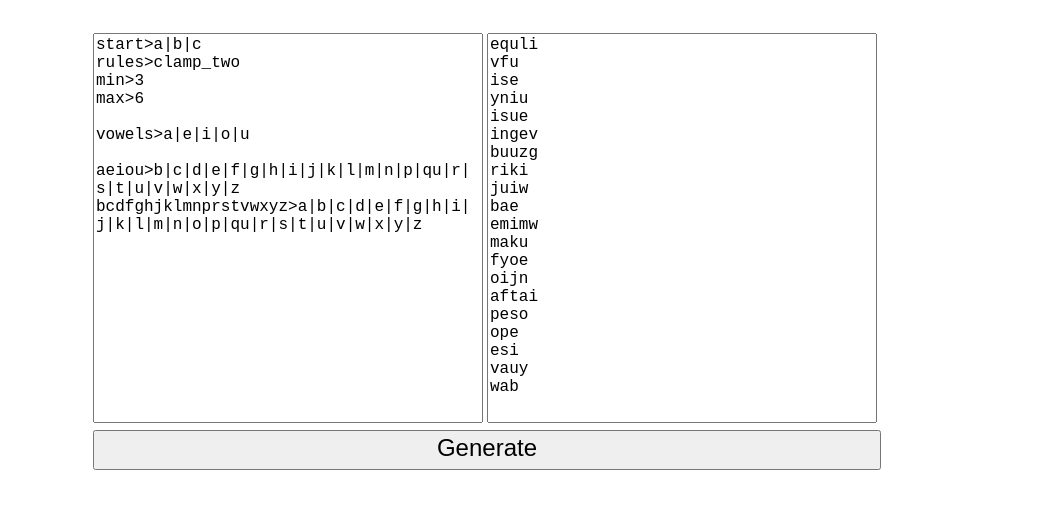
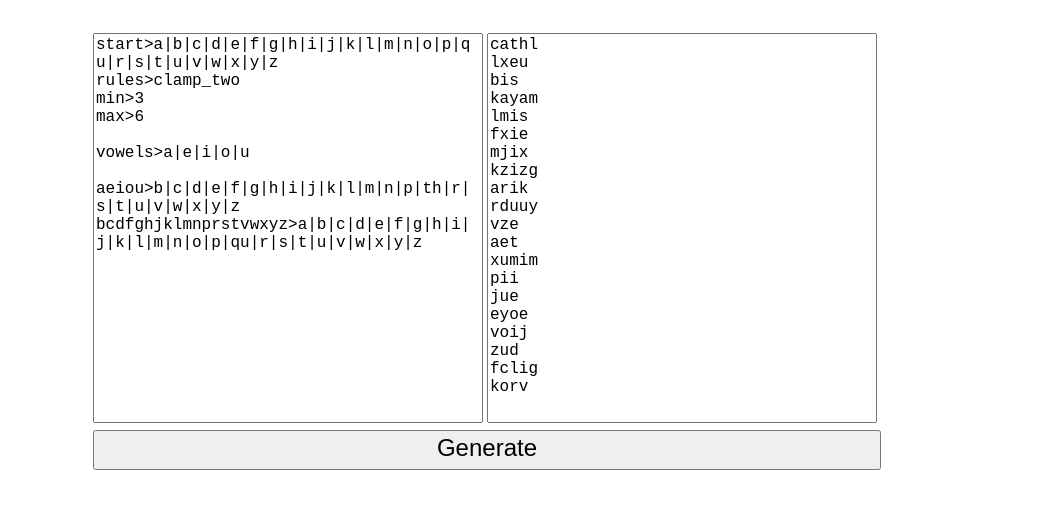
Before and after one commit to Oneo64/Word-Generator, a plain HTML site: page index.html in a window 1280 px wide. Both pictures are taken after a click on the button "Generate". Shown: the part 55-564 px from the top of the page, without its empty margins (107-1165 px from the left). Drawn offline with Linux system fonts and the light colour scheme.

Commit message:
aaaaefdceq wqe

```diff
--- a/index.html
+++ b/index.html
@@ -41,14 +41,14 @@
 	</head>
 	<body>
 		<div class="title">Neo's word generator for your conlang!!!1!</div>
-		<textarea id="input" class="input" placeholder="input">start>a|b|c
+		<textarea id="input" class="input" placeholder="input">start>a|b|c|d|e|f|g|h|i|j|k|l|m|n|o|p|qu|r|s|t|u|v|w|x|y|z
 rules>clamp_two
 min>3
 max>6
 
 vowels>a|e|i|o|u
 
-aeiou>b|c|d|e|f|g|h|i|j|k|l|m|n|p|qu|r|s|t|u|v|w|x|y|z
+aeiou>b|c|d|e|f|g|h|i|j|k|l|m|n|p|th|r|s|t|u|v|w|x|y|z
 bcdfghjklmnprstvwxyz>a|b|c|d|e|f|g|h|i|j|k|l|m|n|o|p|qu|r|s|t|u|v|w|x|y|z</textarea>
 		<textarea id="output" class="output" readonly></textarea>
 		<input id="button0" class="button0" type="button" value="Generate" />
@@ -158,10 +158,15 @@ bcdfghjklmnprstvwxyz>a|b|c|d|e|f|g|h|i|j|k|l|m|n|o|p|qu|r|s|t|u|v|w|x|y|z</texta
 				var isVowel = random(0, 2) == 0;
 
 				for (var i = 0; i < length; i++) {
-					if (lastLetter == "") lastLetter = settings["start"][random(0, settings["start"].length)];
+					var skip = false;
 
-					if (lastLetter in settings) {
-						if (settings["rules"].indexOf("clamp_two") != -1) {
+					if (lastLetter == "") {
+						lastLetter = settings["start"][random(0, settings["start"].length)];
+						skip = true;
+					}
+
+					if (lastLetter.charAt(lastLetter.length - 1) in settings) {
+						if (settings["rules"].indexOf("clamp_two") != -1 && !skip) {
 							threshold += 1;
 
 							if (threshold == 2 || random(0, 2) == 1) {
@@ -177,14 +182,17 @@ bcdfghjklmnprstvwxyz>a|b|c|d|e|f|g|h|i|j|k|l|m|n|o|p|qu|r|s|t|u|v|w|x|y|z</texta
 
 							lastLetter = lst[random(0, lst.length)];
 							word += lastLetter;
-							lastLetter = lastLetter[lastLetter.length - 1];
 						} else {
-							var combined = settings[lastLetter]["v"].concat(settings[lastLetter]["c"]);
+							if (!skip) {
+								var combined = settings[lastLetter]["v"].concat(settings[lastLetter]["c"]);
 
-							lastLetter = combined[random(0, combined.length)];
+								lastLetter = combined[random(0, combined.length)];
+							}
+
 							word += lastLetter;
-							lastLetter = lastLetter[lastLetter.length - 1];
 						}
+
+						lastLetter = lastLetter.charAt(lastLetter.length - 1);
 					} else {
 						break;
 					}
```
